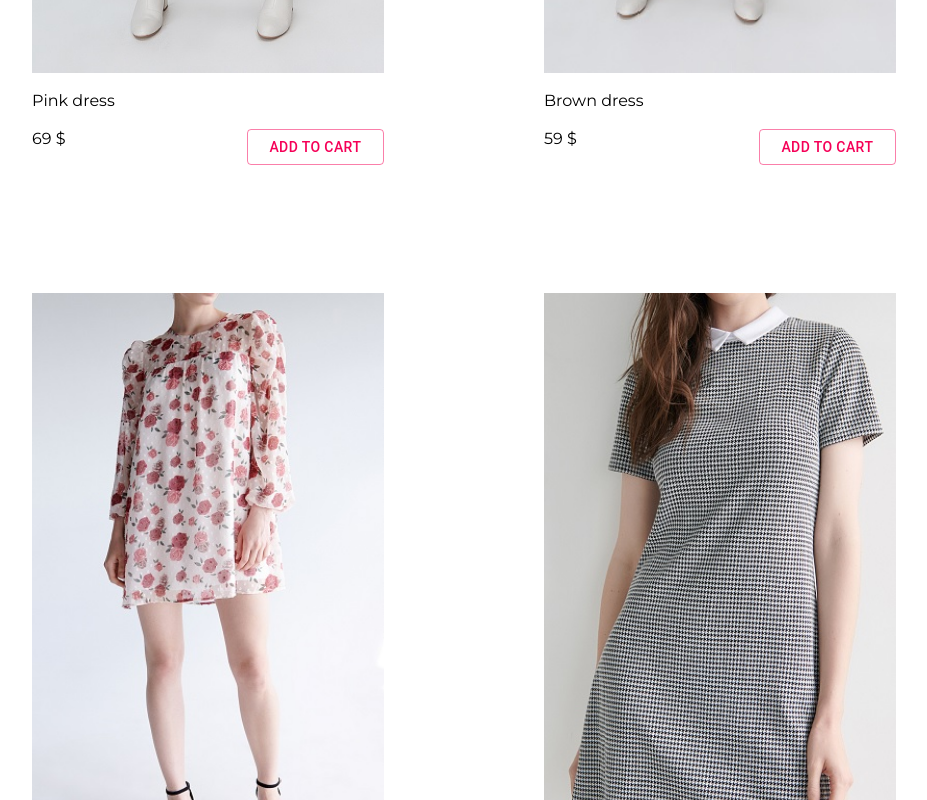
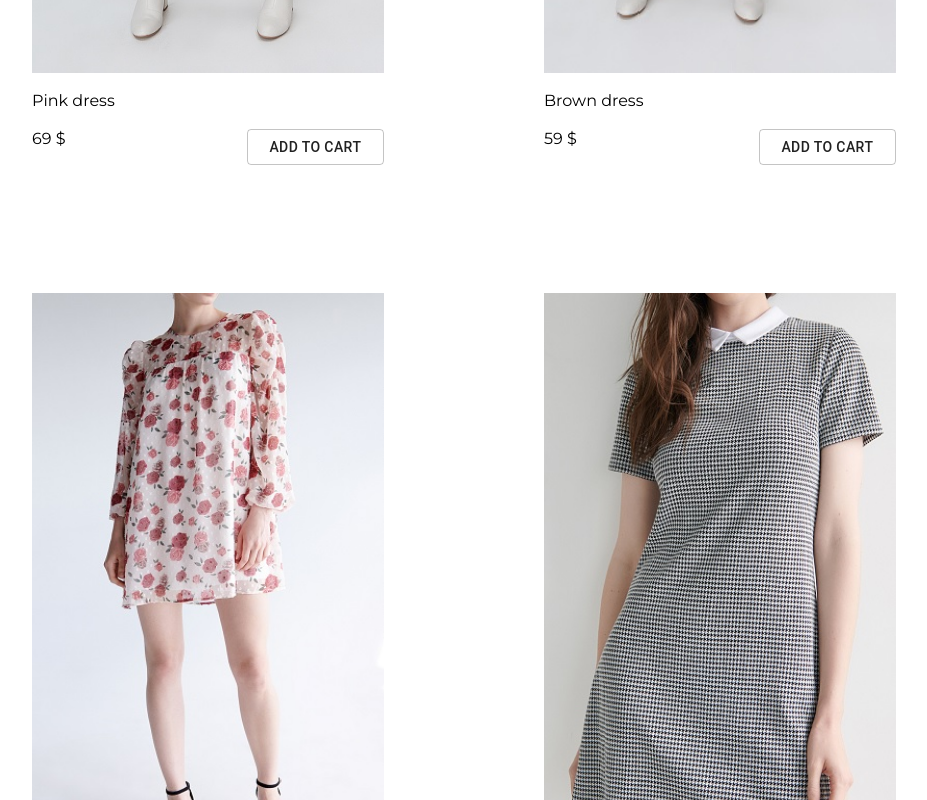
Before and after one commit to feneles/e-commerce-shop, a React (Create React App) app: page /shop/dresses in a window 1280 px wide. Shown: the part 840-1640 px from the top of the page, without its empty margins (162-1089 px from the left). Built offline with nearby package versions, Linux system fonts and the light colour scheme; what react-google-maps would draw is missing.

Commit message:
changed button colors

```diff
--- a/src/components/Cart.js
+++ b/src/components/Cart.js
@@ -62,7 +62,6 @@ function Cart({ cart, setCart }) {
             onClick={handleBuy}
             className="cart_buyButton"
             variant="outlined"
-            color="secondary"
           >
             Proceed
           </Button>
--- a/src/components/Shop.js
+++ b/src/components/Shop.js
@@ -49,7 +49,6 @@ function Shop(props) {
               type="button"
               className="product_button"
               variant="outlined"
-              color="secondary"
               onClick={(e) => {
                 e.preventDefault();
                 handleButton(product);
--- a/src/styles/_Cart.scss
+++ b/src/styles/_Cart.scss
@@ -72,7 +72,7 @@
     font-weight: 600;
   }
   &_button {
-    color: #ff0000;
+    color: #412d2df8;
     font-size: 30px;
     cursor: pointer;
   }
```
